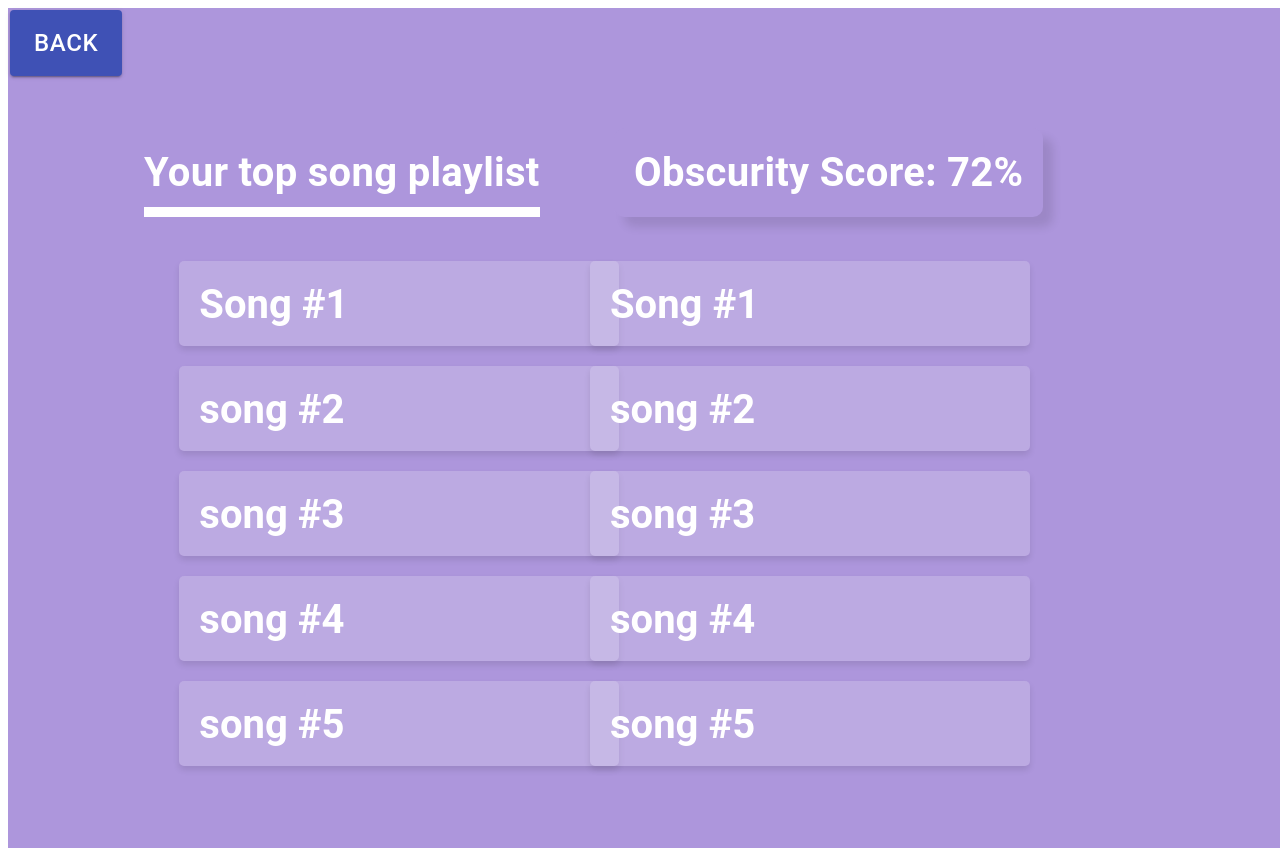
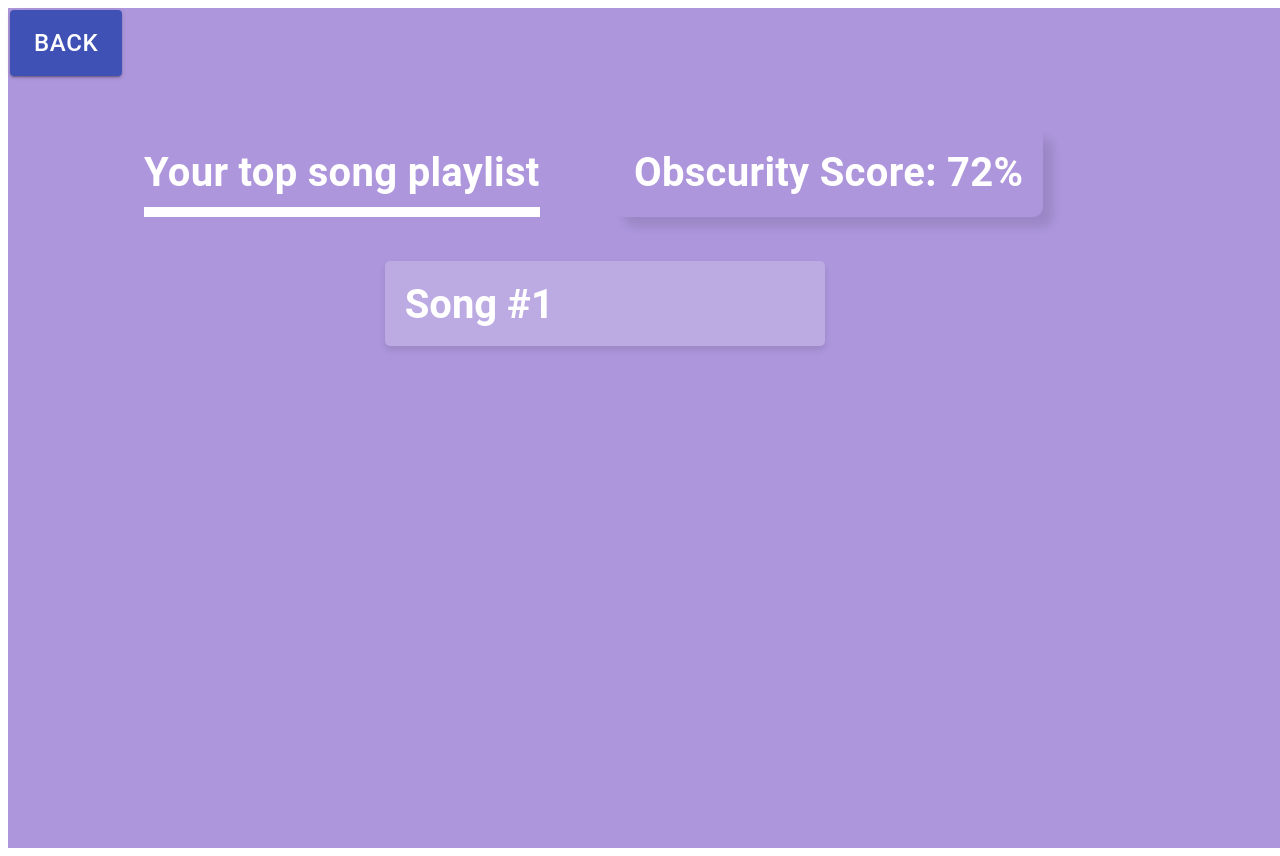
Before and after one commit to jlopezmarti20/NicheRank, a React app in the folder NicheRank/frontend/: page /Score in a window 1280 px wide. Shown: the top 856 px of the page. Built offline with nearby package versions, Linux system fonts and the light colour scheme; the HTML template or start-up script is replaced by a standard one.

Commit message:
Revert "Merge branch 'master' of https://github.com/jlopezmarti20/NicheRank"
This reverts commit 153910474bd4a80c8e83ef46f206a824f016d280, reversing
changes made to 618114516a1b2eee060a74a1c8926091a305f7b0.

```diff
--- a/NicheRank/frontend/src/components/Score.js
+++ b/NicheRank/frontend/src/components/Score.js
@@ -7,25 +7,14 @@ export default class Score extends Component {
     super(props);
     this.state = {
       user: "Jesus",
-      playlist: [
-        "Song #1",
-        "song #2",
-        "song #3",
-        "song #4",
-        "song #5",
-        "Song #1",
-        "song #2",
-        "song #3",
-        "song #4",
-        "song #5",
-      ],
+      playlist: ["Song #1"],
       obscurityScore: 72,
     };
   }
 
-  // componentDidMount() {
-  //   // Fetch playlist data
-  // }
+  componentDidMount() {
+    // Fetch playlist data
+  }
 
   render() {
     const { user, playlist, obscurityScore } = this.state;
```
Also changed, not shown: NicheRank/frontend/static/frontend/main.js.
